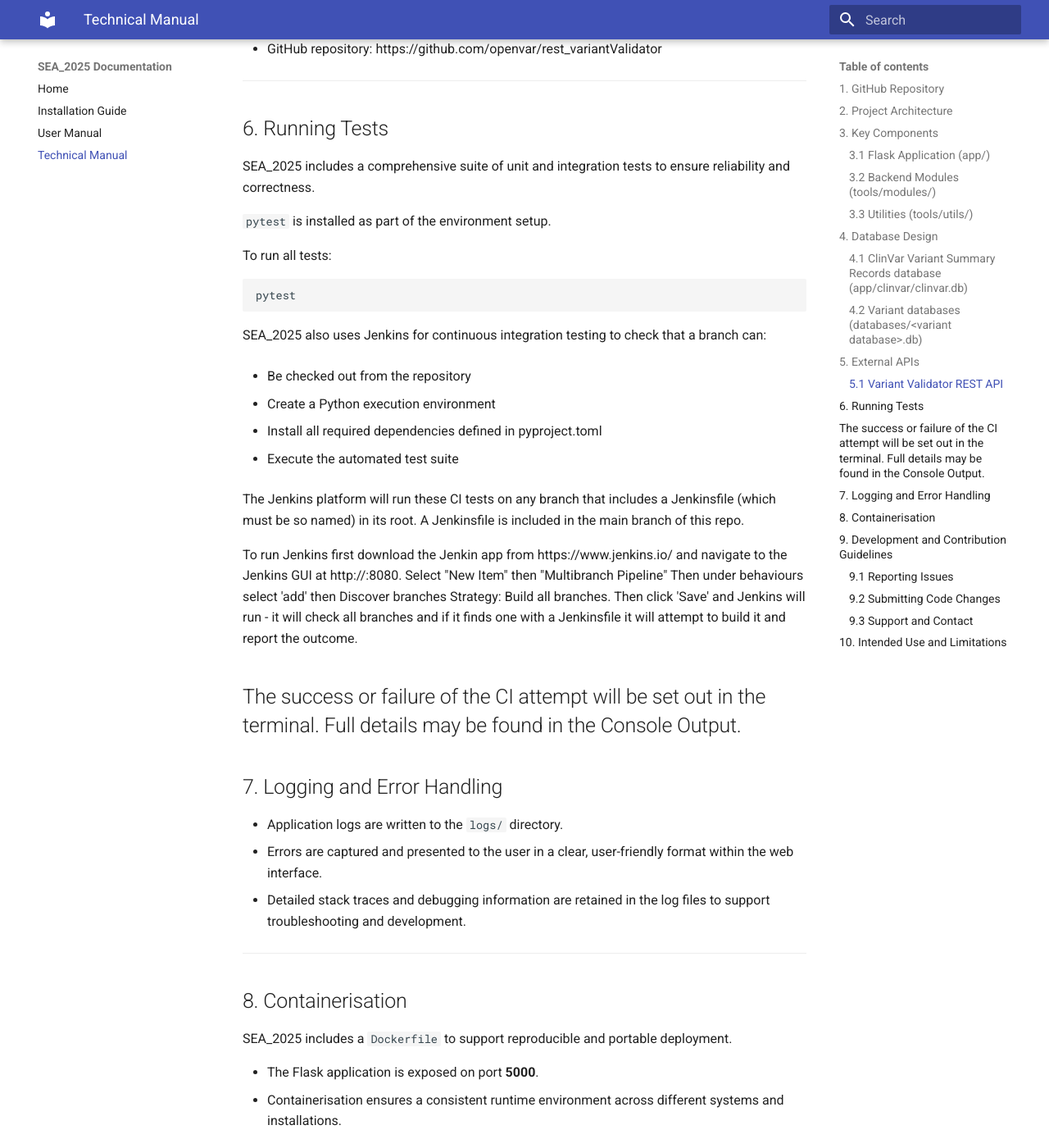
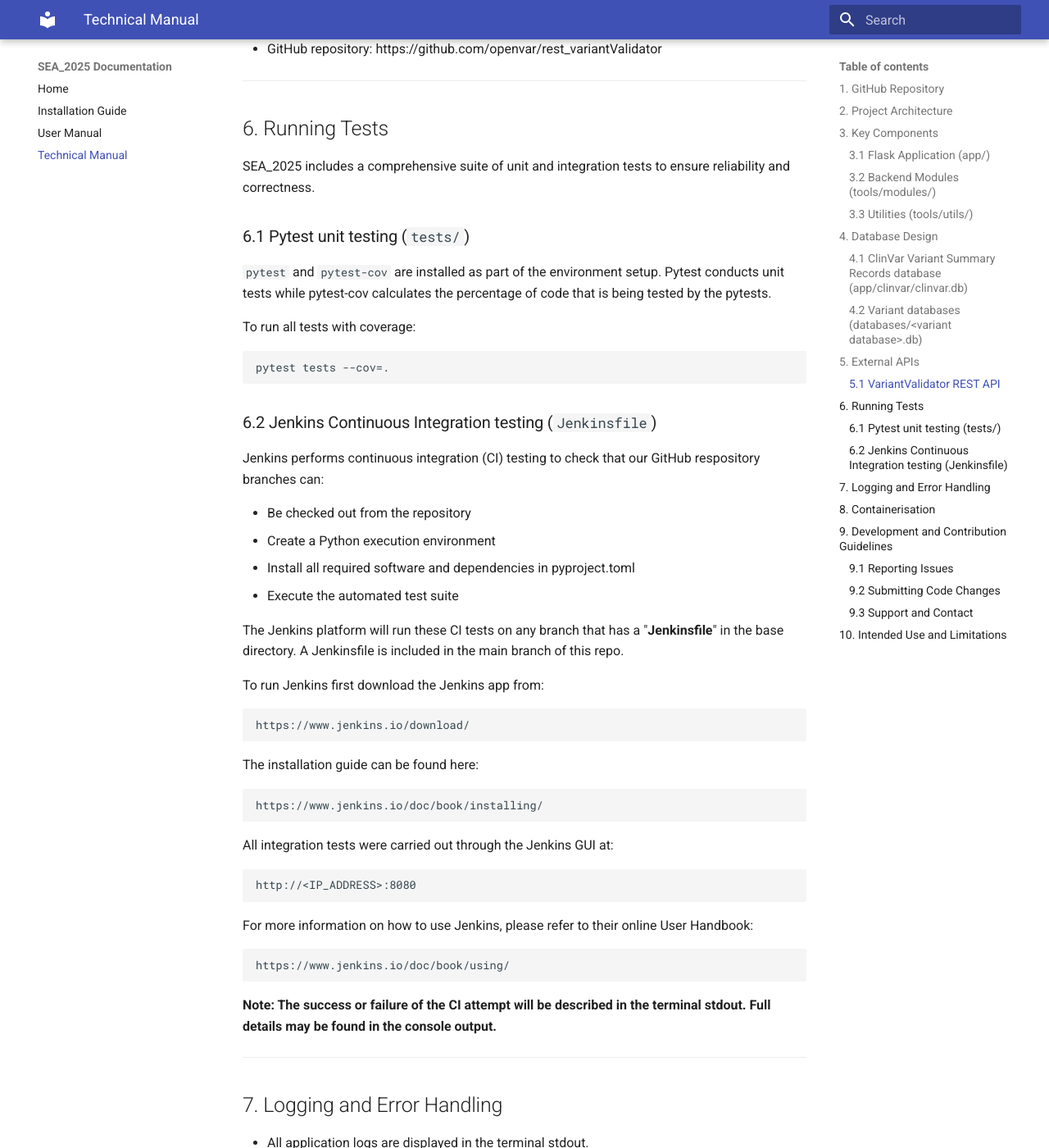
Before and after one commit to RebeccaSizer/Software_Engineering_Assessment_2025_AR_RW_RS, an MkDocs documentation site: the page built from docs/technical_manual.md, in a window 1280 px wide and 1400 px high, scrolled down 4285 px. Shown: the whole window at 82% size. Built offline with MkDocs 1.6.1 and Material for MkDocs 9.7.7, drawn with Linux system fonts in a browser that asks for light colours; some of the changed text lies outside the part shown.

Commit message:
Update technical_manual.md

````diff
--- a/docs/technical_manual.md
+++ b/docs/technical_manual.md
@@ -63,7 +63,7 @@ Software_Engineering_Assessment_2025_AR_RW_RS
 ├── main.py
 ├── pyproject.toml
 ├── README.md
-└──  requirements.txt
+└── requirements.txt
 ```
 ---
 
@@ -132,8 +132,8 @@ clinvar:
   - `review_status`
 
 Variant Summary Records are updated by ClinVar during the first Thursday of every month.
-The date that the VSRs were last modified is stored in clinvar.db, in the following table and header"
-download
+The date that the VSRs were last modified is stored in clinvar.db, in the following table and header:
+- download
   - `last_updated`
 
 ### 4.2 Variant databases (`databases/<variant database>.db`)
@@ -167,15 +167,15 @@ Databases can be created, updated, queried, and exported via the web interface.
 Once created or uploaded, databases are stored in the **databases/** subdirectory.
 
 
-Note: Variants not found in clinvar.db are not added to the respective variant dataabase.
+**Note: Variants not found in clinvar.db are not added to the respective variant dataabase.**
 
 ---
 
 ## 5. External APIs
 
-SEA_2025 integrates with two external APIs:
+SEA_2025 integrates with one external API:
 
-### 5.1 Variant Validator REST API
+### 5.1 VariantValidator REST API
 
 - Used to validate and normalise variant representations.
 - Supports multiple formats including NC, NM, ENST, and gene-based nomenclature.
@@ -189,34 +189,53 @@ SEA_2025 integrates with two external APIs:
 
 SEA_2025 includes a comprehensive suite of unit and integration tests to ensure reliability and correctness.
 
-`pytest` is installed as part of the environment setup.
+### 6.1 Pytest unit testing (`tests/`)
 
-To run all tests:
+`pytest` and `pytest-cov` are installed as part of the environment setup. Pytest conducts unit tests while pytest-cov calculates the percentage of code that is being tested by the pytests.
+
+To run all tests with coverage:
 
 ```bash
-pytest
+pytest tests --cov=.
 ```
-SEA_2025 also uses Jenkins for continuous integration testing to check that a branch can:
+### 6.2 Jenkins Continuous Integration testing (`Jenkinsfile`)
+
+Jenkins performs continuous integration (CI) testing to check that our GitHub respository branches can:
 
 - Be checked out from the repository
-
 - Create a Python execution environment
-
-- Install all required dependencies defined in pyproject.toml
-
+- Install all required software and dependencies in pyproject.toml
 - Execute the automated test suite
 
-The Jenkins platform will run these CI tests on any branch that includes a Jenkinsfile (which must be so named) in its root.  A Jenkinsfile is included in the main branch of this repo.
+The Jenkins platform will run these CI tests on any branch that has a "**Jenkinsfile**" in the base directory. A Jenkinsfile is included in the main branch of this repo.
 
-To run Jenkins first download the Jenkin app from https://www.jenkins.io/ and navigate to the Jenkins GUI at http://<IP_ADDRESS>:8080.  Select "New Item" then "Multibranch Pipeline" Then under behaviours select 'add' then Discover branches
-Strategy: Build all branches. Then click 'Save' and Jenkins will run - it will check all branches and if it finds one with a Jenkinsfile it will attempt to build it and report the outcome.
+To run Jenkins first download the Jenkins app from:
+```
+https://www.jenkins.io/download/
+```
 
-The success or failure of the CI attempt will be set out in the terminal.  Full details may be found in the Console Output.
+The installation guide can be found here:
+```
+https://www.jenkins.io/doc/book/installing/
+```
+
+All integration tests were carried out through the Jenkins GUI at:
+```
+http://<IP_ADDRESS>:8080
+```
+
+For more information on how to use Jenkins, please refer to their online User Handbook:
+```
+https://www.jenkins.io/doc/book/using/
+```
+**Note: The success or failure of the CI attempt will be described in the terminal stdout. Full details may be found in the console output.**
+
 ---
 
 ## 7. Logging and Error Handling
 
-- Application logs are written to the `logs/` directory.
+- All application logs are displayed in the terminal stdout.
+- Errors and severer logs are also written to **SEA.log** files in the `logs/` directory.
 - Errors are captured and presented to the user in a clear, user-friendly format within the web interface.
 - Detailed stack traces and debugging information are retained in the log files to support troubleshooting and development.
 
````
Also changed, not shown: other parts of docs/technical_manual.md (+2 -2 lines).
